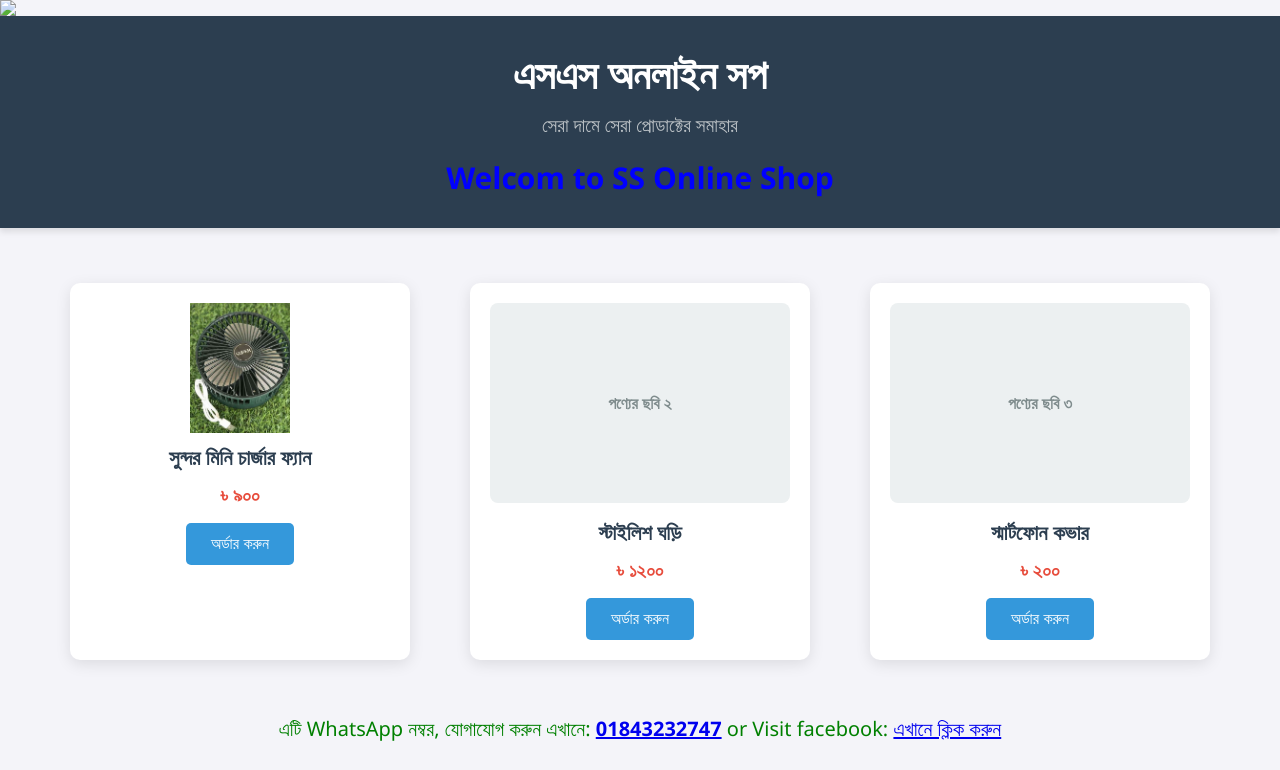
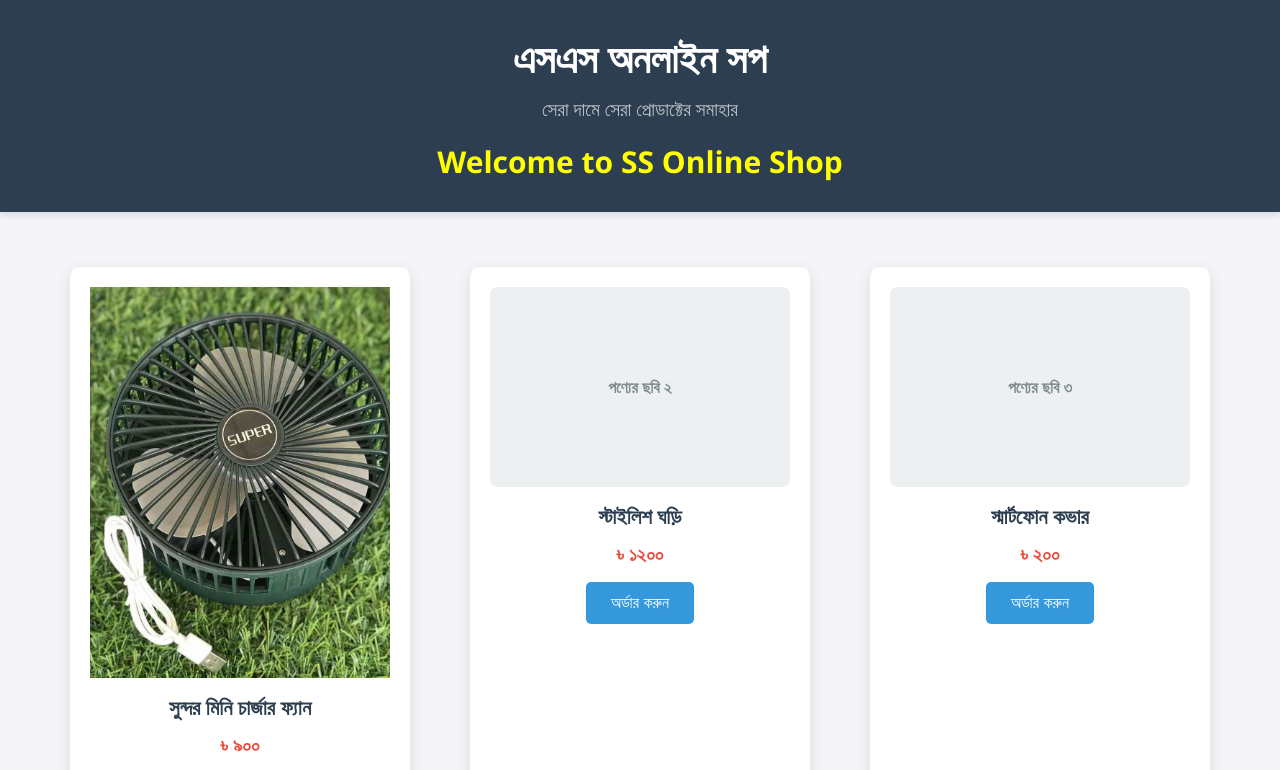
Before and after one commit to Ranaahmed-create/ssonlineshop, a plain HTML site: page index.html in a window 1280 px wide. Shown: the top 770 px of the page. Drawn offline with Linux system fonts and the light colour scheme.

Commit message:
Update index.html

```diff
--- a/index.html
+++ b/index.html
@@ -1,4 +1,4 @@
-<img src="htt<!DOCTYPE html>
+<!DOCTYPE html>
 <html lang="bn">
 <head>
     <meta charset="UTF-8">
@@ -101,13 +101,13 @@
     <header>
         <h1>এসএস অনলাইন সপ</h1>
         <p>সেরা দামে সেরা প্রোডাক্টের সমাহার</p>
-        <h1 style="color: blue; font-size: 30px; text-align: center;">Welcom to SS Online Shop</h1>
+        <h1 style="color: yellow; font-size: 30px; text-align: center;">Welcome to SS Online Shop</h1>
     </header>
 
     <div class="container">
         <!-- প্রোডাক্ট ১ -->
         <div class="product-card">
-          <img src="https://github.com/Ranaahmed-create/ssonlineshop/blob/main/WhatsApp%20Image%202026-09-04%20at%209.06.06%20PM.jpeg?raw=true" alt="প্রোডাক্টের ছবি" style="width:100%; max-width:100px;"</div>
+          <img src="https://github.com/Ranaahmed-create/ssonlineshop/blob/main/WhatsApp%20Image%202026-09-04%20at%209.06.06%20PM.jpeg?raw=true" alt="প্রোডাক্টের ছবি" style="width:100%; max-width:100%;">
             <div class="product-title">সুন্দর মিনি চার্জার ফ্যান</div>
             <div class="product-price">৳ ৯০০</div>
             <button class="btn">অর্ডার করুন</button>
```
